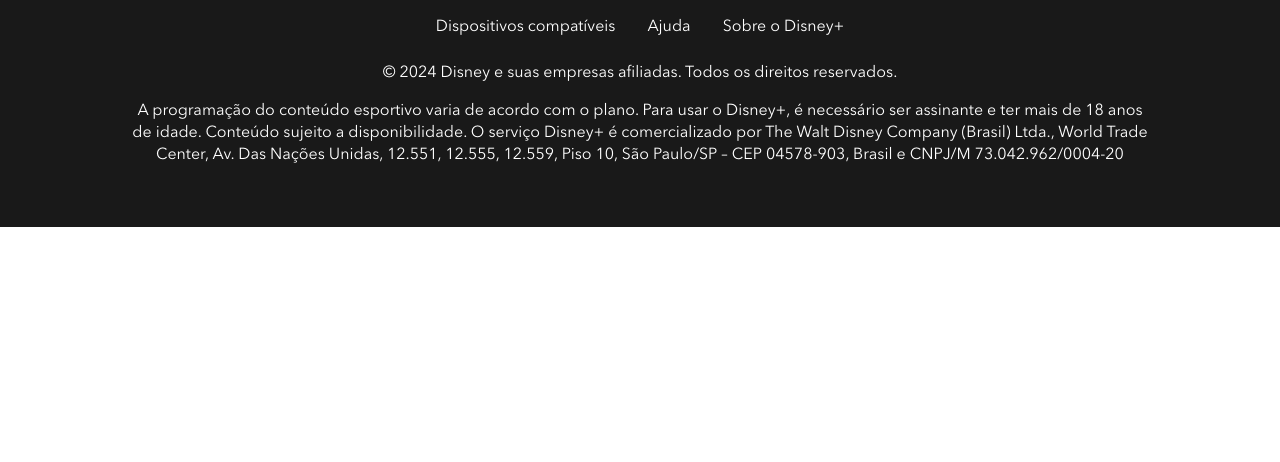
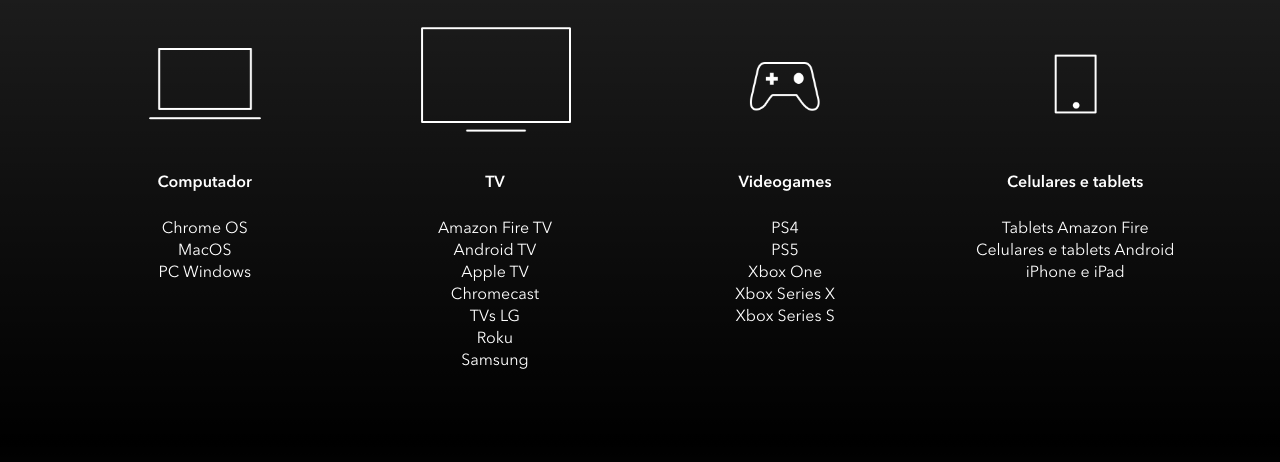
Before and after one commit to brunocarvalho0612/landingpage_familyguys, a website: page index.html in a window 1280 px wide. Shown: the part 1349-1811 px from the top of the page. Before the commit the page ends 1576 px from the top, so only its background shows below. Drawn offline with nearby package versions, Linux system fonts and the light colour scheme; files that its build step writes are made by us from their sources.

Commit message:
novas alterações propostas

```diff
--- a/index.html
+++ b/index.html
@@ -52,7 +52,6 @@
     </div>
   </section>
   <h2 class="details__subtitle">Detalhes</h2>
-
   <section class="details">
     <div class="details__description">
       <h3>Family Guy</h3>
@@ -70,6 +69,53 @@
       <span> Elenco</span>
       <p><b>Alex Borstein</b></p>
     </div>
+  </section>
+  <section class="availables-devices">
+    <h2 class="title">Disponível nos seus dispositivos favoritos</h2>
+    <ul class="availables-devices__list">
+      <li class="availables-devices__list__item">
+        <img src="imagens/computador.png" alt="Computador">
+        <h4 class="title--small">Computador</h4>
+        <ul class="text">
+          <li>Chrome OS</li>
+          <li>MacOS</li>
+          <li>PC Windows</li>
+        </ul>
+      </li>
+      <li class="availables-devices__list__item">
+        <img src="imagens/tv.png" alt="Tv">
+        <h4 class="title--small">TV</h4>
+        <ul class="text">
+          <li>Amazon Fire TV</li>
+          <li>Android TV</li>
+          <li>Apple TV</li>
+          <li>Chromecast</li>
+          <li>TVs LG</li>
+          <li>Roku</li>
+          <li>Samsung</li>
+        </ul>
+      </li>
+      <li class="availables-devices__list__item">
+        <img src="imagens/videogames.png" alt="videogames">
+        <h4 class="title--small">Videogames</h4>
+        <ul class="text">
+          <li>PS4</li>
+          <li>PS5</li>
+          <li>Xbox One</li>
+          <li>Xbox Series X</li>
+          <li>Xbox Series S</li>
+        </ul>
+      </li>
+      <li class="availables-devices__list__item">
+        <img src="imagens/celular.png" alt="celular">
+        <h4 class="title--small">Celulares e tablets</h4>
+        <ul class="text">
+          <li>Tablets Amazon Fire</li>
+          <li>Celulares e tablets Android</li>
+          <li>iPhone e iPad</li>
+        </ul>
+      </li>
+    </ul>
   </section>
   <footer class="footer">
     <div class="footer__container">
@@ -115,5 +161,7 @@
       </p>
     </div>
   </footer>
+
+  <script src="/src/scripts/main.js"></script>
 </body>
 </html>
--- /dev/null
+++ b/src/scripts/main.js
@@ -0,0 +1,24 @@
+document.addEventListener('DOMContentLoaded', function () {
+  const heroSection = document.querySelector('.hero');
+  const alturaHero = heroSection.clientHeight;
+
+  window.addEventListener('scroll', function() {
+    const posicaoAtual = window.scrollY;
+
+    if (posicaoAtual < alturaHero) {
+      ocultaElementosHeader();
+    } else {
+      exibeElementosHeader();
+    }
+  })
+})
+
+function ocultaElementosHeader() {
+  const header = document.querySelector('header');
+  header.classList.add('header--is-hidden');
+}
+
+function exibeElementosHeader() {
+  const header = document.querySelector('header');
+  header.classList.remove('header--is-hidden');
+}
--- /dev/null
+++ b/src/styles/_availables-devices.scss
@@ -0,0 +1,36 @@
+.availables-devices {
+  padding: 5.6vw;
+  background: linear-gradient(#000000dc, #000);
+
+  h2 {
+    text-align: center;
+    margin-bottom: 24px;
+  }
+
+  &__list {
+    display: grid;
+    grid-template-columns: repeat(4, 1fr);
+    gap: 24px;
+
+    @media (max-width: 768px) {
+      grid-template-columns: 1fr 1fr;
+    }
+
+    &__item {
+      text-align: center;
+
+      h4 {
+        margin-top: 20px;
+        margin-bottom: 24px;
+      }
+
+      li {
+        list-style: none;
+      }
+
+      img {
+        max-width: 100%;
+      }
+    }
+  }
+}
--- a/src/styles/_details.scss
+++ b/src/styles/_details.scss
@@ -1,10 +1,9 @@
 .details {
   display: flex;
-  background-color: rgba($color: #000000, $alpha: .8);
+  background: linear-gradient(#000, #000000dc);
   flex-wrap: wrap;
-
   &__subtitle {
-    background-color: rgba($color: #000000, $alpha: .9);
+    background-color: #000;
     padding: 32px 10% 26px 10%;
     font-weight: bold;
     font-size: 26px;
@@ -16,7 +15,6 @@
   &__description {
     width: 60%;
     padding: 40px 46px;
-
     p {
       margin-left: 32px;
       margin-top: 16px;
--- a/src/styles/_footer.scss
+++ b/src/styles/_footer.scss
@@ -1,6 +1,6 @@
 .footer {
   padding: 26px 8px;
-  background-color: rgba($color: #000000, $alpha: .9);
+  background: linear-gradient(#000, #000000dc);
 
   &__container {
     max-width: 1024px;
--- a/src/styles/_header.scss
+++ b/src/styles/_header.scss
@@ -6,6 +6,9 @@
   background-color: rgba($color: #000000, $alpha: .9);
   max-height: 80px;
   width: 100%;
+  position: sticky;
+  top: 0;
+  left: 0;
 
   &__logo {
     a {
--- a/src/styles/main.scss
+++ b/src/styles/main.scss
@@ -2,6 +2,7 @@
 @use 'header';
 @use 'details';
 @use 'footer';
+@use 'availables-devices';
 
 @font-face {
   font-family: Avenir;
```
Also changed, not shown: imagens/celular.png (added), imagens/computador.png (added), imagens/tv.png (added), imagens/videogames.png (added).
